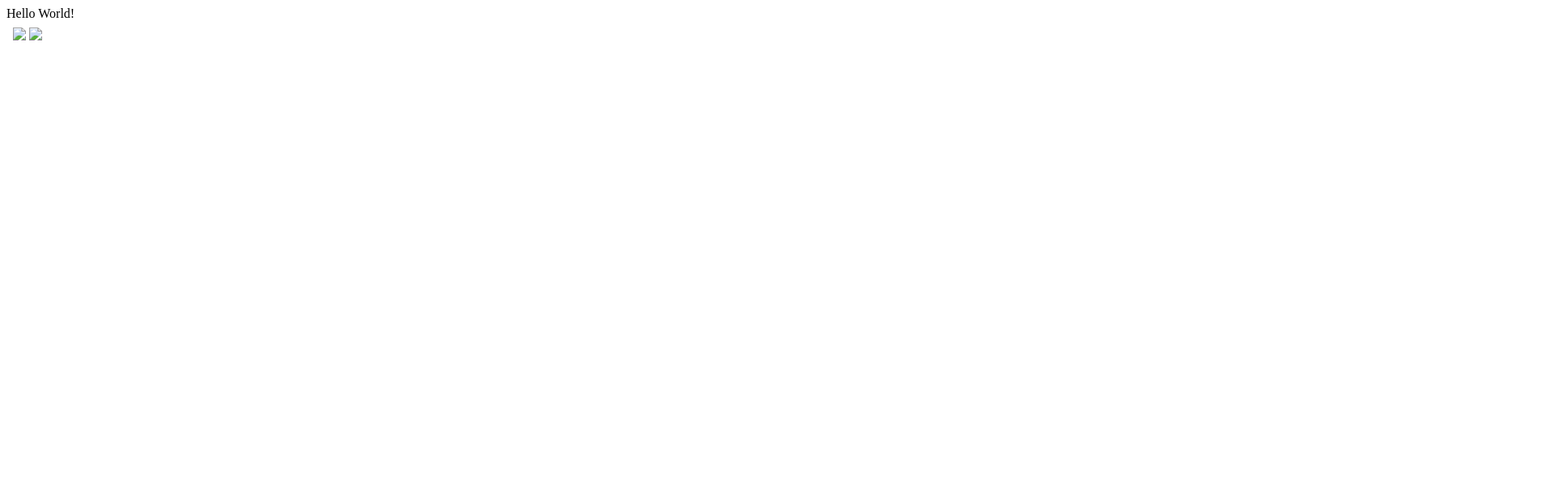
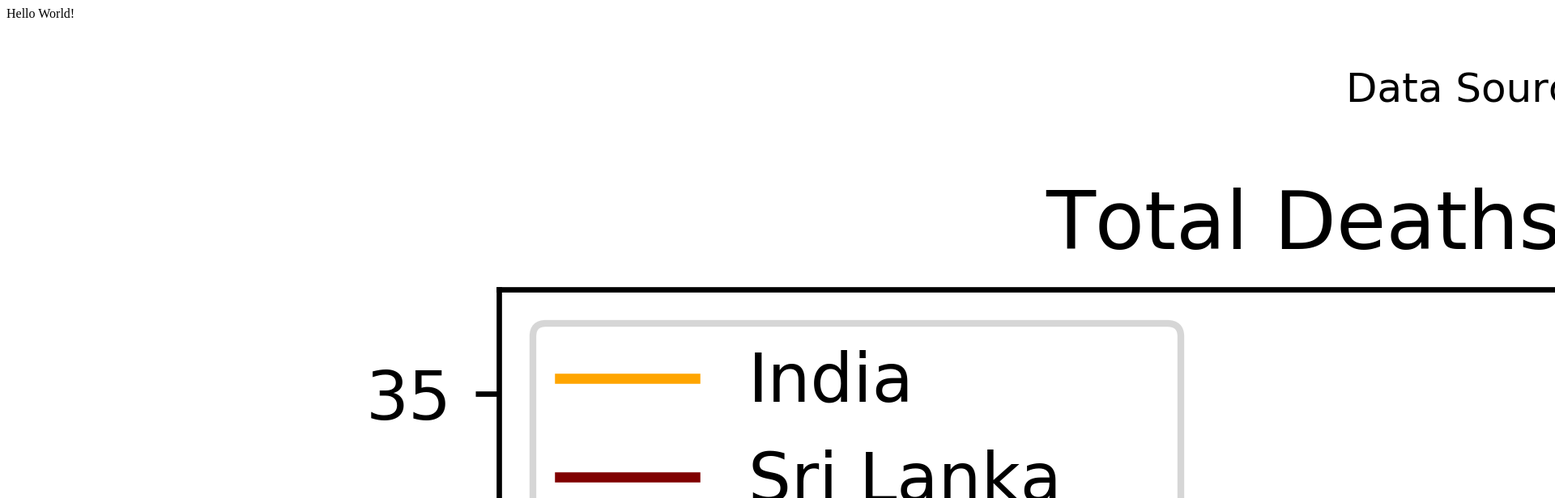
Before and after one commit to nabeelxy/nabeelxy.github.io, a plain HTML site: page covid/index.html in a window 1280 px wide. Shown: the top 616 px of the page at 81% size, 1920 px wide, since content can reach past the window. Drawn offline with Linux system fonts and the light colour scheme.

Commit message:
fix path

```diff
--- a/covid/index.html
+++ b/covid/index.html
@@ -34,8 +34,8 @@ function four() {
 Hello World!
 <div class="row">
   <div class="column">
-    <img src="death.png">
-    <img src="active.png">
+    <img src="img/death.png">
+    <img src="img/active.png">
   </div>
 </div>
 <script> one() </script>
```
